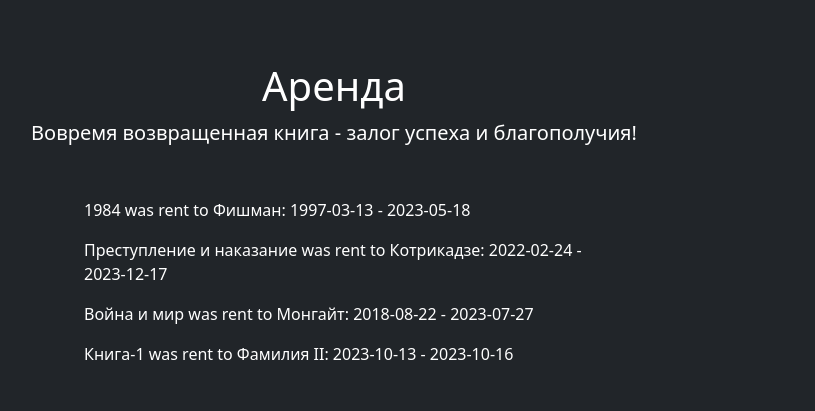
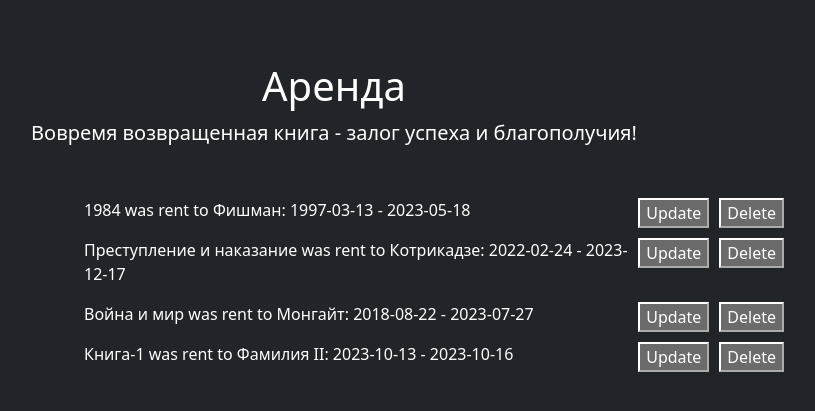
Before and after one commit to Raifell/Library, a Django app: page /showrents/ in a window 1280 px wide. Shown: the part 72-483 px from the top of the page, without its empty margins (306-1121 px from the left). Run offline with Django 4.2, Linux system fonts and the light colour scheme; data comes from the database, SQL or seed files in the repository; both versions use the stored data as it was after the commit.

Commit message:
raw complete

```diff
--- a/mylibrary/library/views.py
+++ b/mylibrary/library/views.py
@@ -1,3 +1,4 @@
+import datetime
 import re
 from django.shortcuts import render
 from .models import Book, Reader, BookRent
@@ -142,22 +143,64 @@ def show_addreader_page(request):
     return render(request, "addReader.html", {'data': data, 'update': update, 'valid': valid, 'reader_action': reader_action})
 
 
-def show_addrent_page(request):
+###################### Show,Valid,Add - Rent #########################
+
+def show_rents(request):
     if request.method == "POST":
-        title = request.POST.get("book_title")
-        reader = request.POST.get("reader_surname")
-        rent_date = request.POST.get("rent_date")
-        return_date = request.POST.get("return_date")
+        if 'delete' in request.POST:
+            BookRent.objects.filter(id=request.POST['delete']).delete()
 
-        if rent_date and return_date:
-            BookRent.objects.create(book_title=title,
-                                    reader_surname=reader,
-                                    rent_date=rent_date,
-                                    return_date=return_date)
-
-    return render(request, "addRent.html")
+    context = {'rents': BookRent.objects.all()}
+    return render(request, 'showrents.html', context=context)
 
 
-def show_rents(request):
-    context = {'rents': BookRent.objects.all()}
-    return render(request, 'showrents.html', context=context)
+def valid_rent(qery):
+    valid = 'clear'
+    books = [book_title for dict_ in Book.objects.values('title') for book_title in dict_.values()]
+    users = [user_surname for dict_ in Reader.objects.values('surname') for user_surname in dict_.values()]
+    if qery[0] not in books:
+        return 'book_error'
+    if qery[1] not in users:
+        return 'user_error'
+    if qery[2] and qery[3]:
+        start = datetime.datetime.strptime(qery[2], '%Y-%m-%d').date()
+        end = datetime.datetime.strptime(qery[3], '%Y-%m-%d').date()
+        if start >= end:
+            return 'time_error'
+    else:
+        return 'time_error'
+    return valid
+
+
+def show_addrent_page(request):
+    data = False
+    update = False
+    valid = 'clear'
+    rent_action = None
+    if request.method == "POST":
+        if 'add_rent' in request.POST:
+            new_rent = request.POST.getlist('add_rent')
+            valid = valid_rent(new_rent)
+
+            if valid == 'clear':
+                rent_action = 'new'
+                BookRent.objects.create(book_title=new_rent[0],
+                                        reader_surname=new_rent[1],
+                                        rent_date=new_rent[2],
+                                        return_date=new_rent[3])
+        elif 'update' in request.POST:
+            data = BookRent.objects.get(id=request.POST['update'])
+            data.rent_date = str(data.rent_date)
+            data.return_date = str(data.return_date)
+            update = True
+        elif 'update_rent' in request.POST:
+            update_rent = request.POST.getlist('update_rent')
+            valid = valid_rent(update_rent)
+            if valid == 'clear':
+                rent_action = 're_new'
+                BookRent.objects.filter(id=update_rent[4]).update(book_title=update_rent[0],
+                                                                  reader_surname=update_rent[1],
+                                                                  rent_date=update_rent[2],
+                                                                  return_date=update_rent[3])
+
+    return render(request, "addRent.html", {'data': data, 'update': update, 'valid': valid, 'rent_action': rent_action})
--- a/mylibrary/static/library/css/library.css
+++ b/mylibrary/static/library/css/library.css
@@ -19,3 +19,9 @@
     flex-direction: row;
     justify-content: space-between;
 }
+.line_info_rent{
+    width: 700px;
+    display: flex;
+    flex-direction: row;
+    justify-content: space-between;
+}
--- a/mylibrary/templates/showrents.html
+++ b/mylibrary/templates/showrents.html
@@ -1,4 +1,5 @@
 <!DOCTYPE html>
+{% load static %}
 <html lang="en" class="h-100" data-bs-theme="dark">
 <head>
   <script type="text/javascript" nonce="8540c85238294714b9fc3e763b8" src="//local.adguard.org?ts=1684437036933&amp;type=content-script&amp;dmn=getbootstrap.com&amp;pth=%2Fdocs%2F5.3%2Fexamples%2Fcover%2F&amp;app=chrome.exe&amp;css=3&amp;js=1&amp;rel=1&amp;rji=1&amp;sbe=1&amp;stealth=1&amp;uag="></script>
@@ -12,6 +13,7 @@
 
   <!-- Custom styles for this template -->
   <link href="https://cdn.jsdelivr.net/npm/bootstrap@5.3.0-alpha3/dist/css/bootstrap.min.css" rel="stylesheet">
+  <link rel="stylesheet" href="{% static 'library/css/library.css' %}">
 
 </head>
 <body class="d-flex h-100 text-center text-bg-dark">
@@ -53,9 +55,23 @@
       <p class="lead">Вовремя возвращенная книга - залог успеха и благополучия!</p>
       <div style="height: 50px; width: 500px; margin: auto; margin-top: 50px;">
         {% if rents %}
-          {% for rent in rents %}
-            <p style="text-align: left;">{{ rent }}</p>
-          {% endfor %}
+            {% for rent in rents %}
+                <div class="line_info_rent">
+                  <p class="reader" style="text-align: left;">{{ rent }}</p>
+                  <div class="navi">
+                    <form class="update" action="http://127.0.0.1:8000/addrent/" method="post">
+                      {% csrf_token %}
+                      <input name="update" type="hidden" value="{{ rent.id }}">
+                      <button type="submit">Update</button>
+                    </form>
+                    <form class="delete" action="" method="post">
+                      {% csrf_token %}
+                      <input name="delete" type="hidden" value="{{ rent.id }}">
+                      <button type="submit">Delete</button>
+                    </form>
+                  </div>
+                </div>
+            {% endfor %}
         {% else %}
           <h1>Пользователи отсутствуют</h1>
         {% endif %}
```
Also changed, not shown: mylibrary/templates/addRent.html (+49 -7 lines), mylibrary/db.sqlite3.
